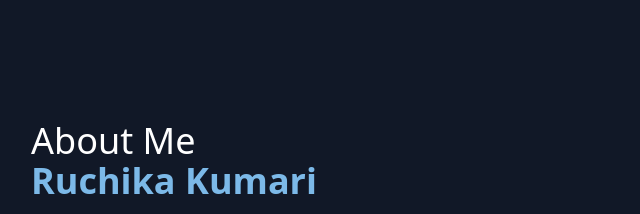
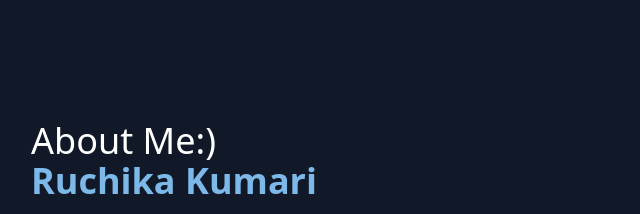
Before and after one commit to Suraj07kumar/Ruchika.github.io, a plain HTML site: page index.html in a window 1280 px wide. Shown: the part 980-1194 px from the top of the page, 597-1237 px from the left. Drawn offline with nearby package versions, Linux system fonts and the light colour scheme.

Commit message:
Update index.html

```diff
--- a/index.html
+++ b/index.html
@@ -122,7 +122,7 @@
             <img class="object-cover object-center rounded" alt="hero" src="2.jpg">
           </div>
           <div class="lg:flex-grow md:w-1/2 lg:pl-24 md:pl-16 flex flex-col md:items-start md:text-left items-center text-center">
-            <h1 class="title-font sm:text-4xl text-3xl mb-4 font-medium text-white">About Me
+            <h1 class="title-font sm:text-4xl text-3xl mb-4 font-medium text-white">About Me:)
               <br class="hidden lg:inline-block" ><b style="color: #7CB9E8;">Ruchika Kumari</b>
             </h1>
             <p class="mb-8 leading-relaxed">Copper mug try-hard pitchfork pour-over freegan heirloom neutra air plant cold-pressed tacos poke beard tote bag. Heirloom echo park mlkshk tote bag selvage hot chicken authentic tumeric truffaut hexagon try-hard chambray.</p>
```
